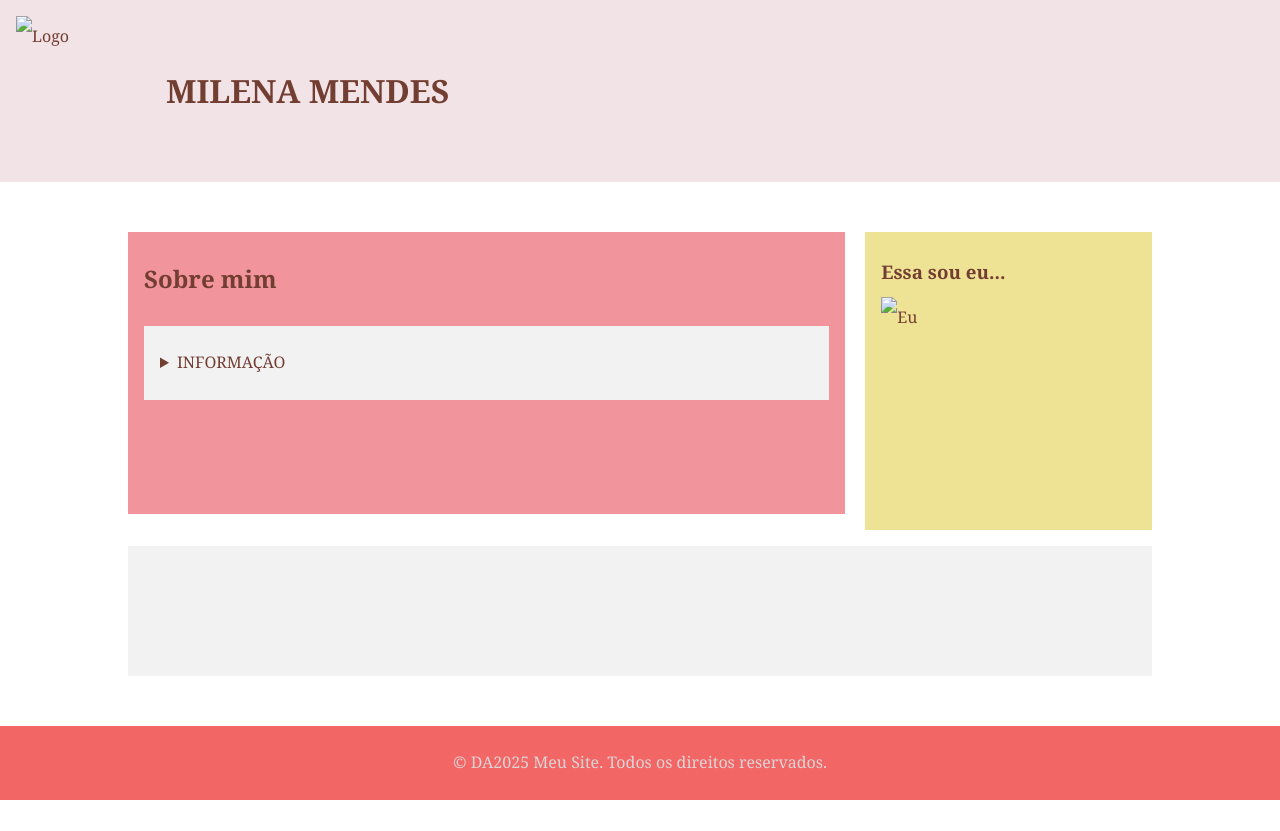
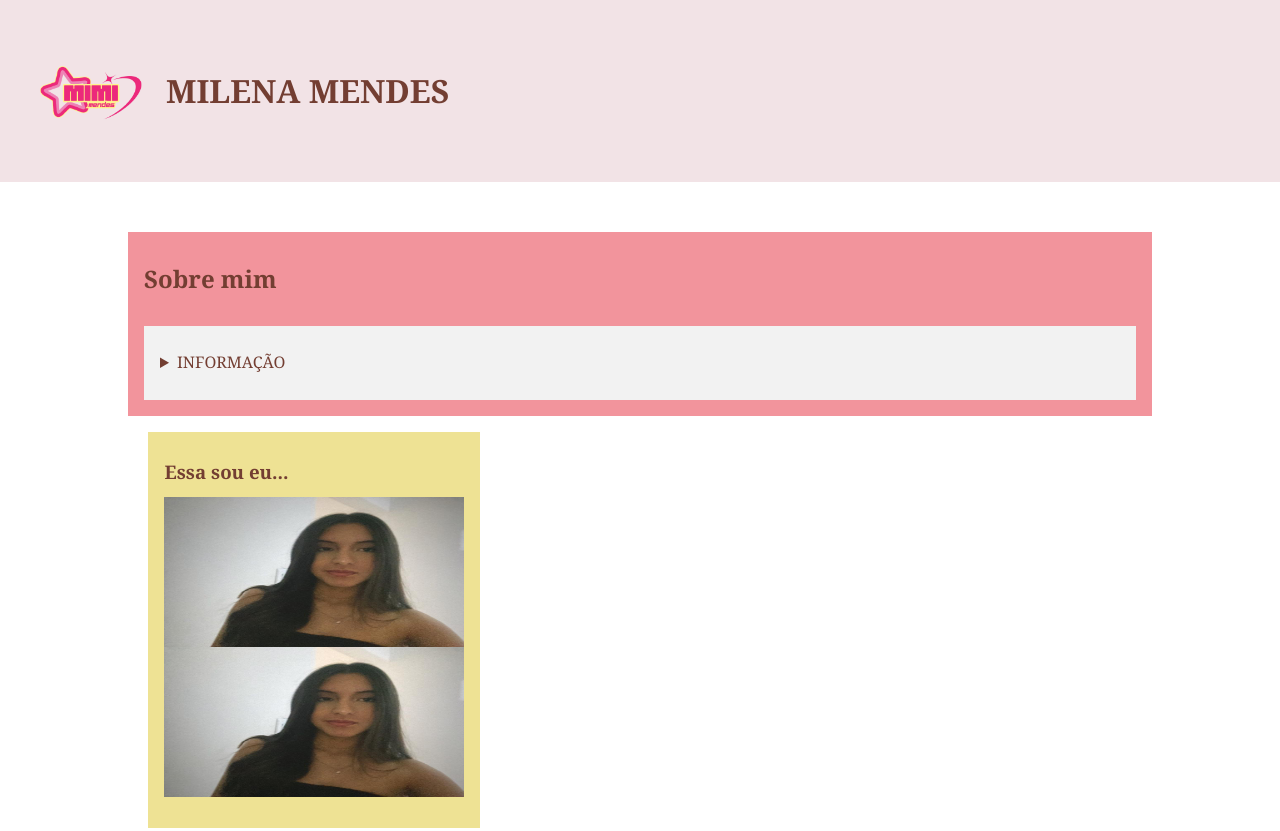
Before and after one commit to MiPrazeres/MyFacePageV2, a plain HTML site: page index.html in a window 1280 px wide. Shown: the top 831 px of the page. Before the commit the page ends 800 px from the top, so only its background shows below. Drawn offline with Linux system fonts and the light colour scheme; files that its build step writes are made by us from their sources.

Commit message:
feito
feitoo

```diff
--- a/index.html
+++ b/index.html
@@ -5,12 +5,12 @@
     <meta name="viewport" content="width=device-width, initial-scale=1.0">
     <title>Técnicas de Layout CSS</title>
 
-    <link rel="stylesheet" href="style.css">
+    <link rel="stylesheet" href="CSS/style.css">
 
 </head>
 <body>
     <header>
-        <img src="MimiLogo.png" alt="Logo" class="mimi" >
+        <img src="img/MimiLogo.png" alt="Logo" class="mimi" >
         <p>
             <h1> MILENA MENDES</h1>
         </p>
@@ -40,7 +40,7 @@
 
         <aside>
             <h3>Essa sou eu...</h3>
-            <img src="WhatsApp Image 2024-10-07 at 10.46.06.jpeg" alt="Eu " class="Foto">
+            <img src="img/WhatsApp Image 2024-10-07 at 10.46.06.jpeg" alt="Eu " class="Foto">
 
 
         </aside>
```
